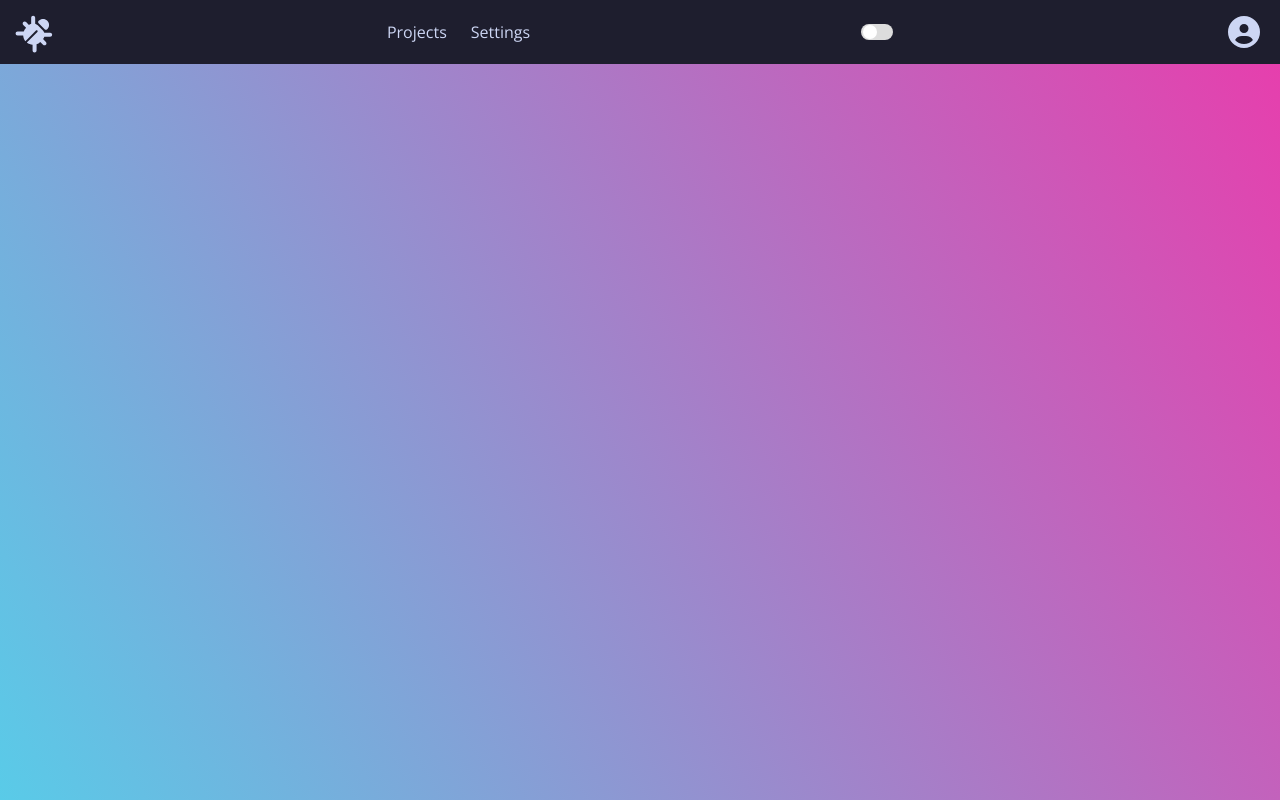
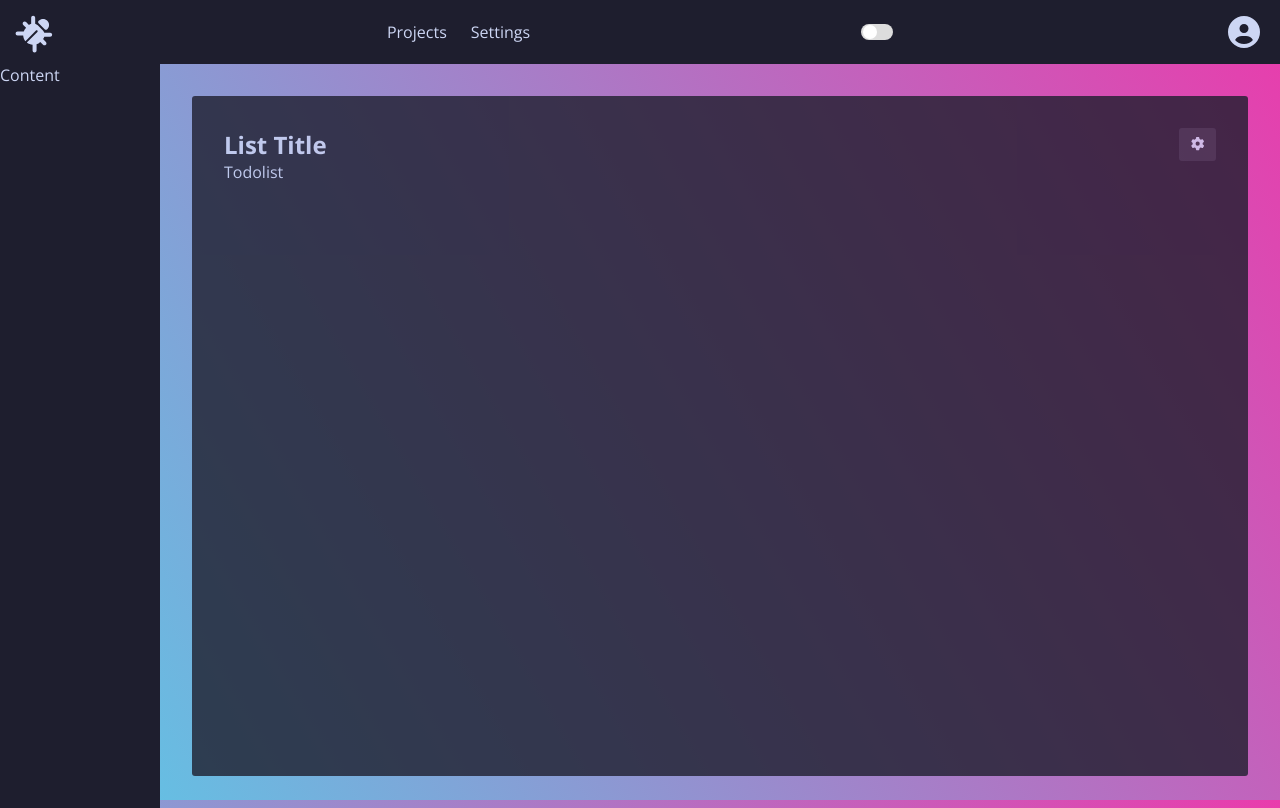
Before and after one commit to Dylan-Clarry/todo-app, a React app: page /home in a window 1280 px wide. Before the commit this address had no page. Built offline with nearby package versions, Linux system fonts and the light colour scheme.

Commit message:
big layout changes; will actually work on functionality now\?\?

```diff
--- a/src/App.tsx
+++ b/src/App.tsx
@@ -2,7 +2,6 @@ import React from "react";
 import "./assets/styles/global.scss";
 import { useEffect } from "react";
 import { Route, Routes } from "react-router-dom";
-import Navbar from "./components/layout/Navbar";
 import { ThemeContextProvider } from "./context/ThemeContext";
 import Home from "./pages/Home";
 import Settings from "./pages/Settings";
@@ -18,13 +17,17 @@ const App = () => {
   //asd;flasdf
   return (
     <ThemeContextProvider>
-      <Navbar />
+      <div id="main-container">
+        <div id="content">
           <Routes>
             <Route path="/" element={<Home />} />
             <Route path="/settings" element={<Settings />} />
+            <Route path="/home" element={<Home />} />
             <Route path="/account" element={<Account />} />
             <Route path="/login" element={<Login />} />
           </Routes>
+        </div>
+      </div>
     </ThemeContextProvider>
   );
 };
--- a/src/assets/styles/global.scss
+++ b/src/assets/styles/global.scss
@@ -7,6 +7,8 @@
   --bg-lt-dark: #313244;
   --green: #a6e3a1;
   --sapphire: #74c7ec;
+
+  --border-radius: 3px;
 
   /* font */
   font-size: 16px;
--- a/src/components/layout/Navbar.jsx
+++ b/src/components/layout/Navbar.jsx
@@ -20,8 +20,6 @@ const CustomLink = ({ to, children, ...props }) => {
 };
 
 const Navbar = () => {
-  //const { theme, setTheme } = useContext(ThemeContext);
-
   const handleSetTheme = () => {
     setTheme(theme === "light" ? "dark" : "light");
   };
--- /dev/null
+++ b/src/components/layout/Sidebar.style.scss
@@ -0,0 +1,4 @@
+#sidebar {
+  height: 100%;
+  background-color: var(--bg-dark);
+}
--- /dev/null
+++ b/src/components/layout/Sidebar.tsx
@@ -0,0 +1,12 @@
+import React, { FC } from "react";
+import "./Sidebar.style.scss";
+
+const Sidebar: FC = () => {
+  return (
+    <div id="sidebar">
+      <p>Content</p>
+    </div>
+  );
+};
+
+export default Sidebar;
--- /dev/null
+++ b/src/pages/Home.style.scss
@@ -0,0 +1,36 @@
+.home {
+  color: var(--font-color);
+
+  &__content {
+    height: 93vh;
+    display: grid;
+    grid-template-columns: 1fr 7fr;
+  }
+
+  &__board {
+    background-color: var(--bg-dark);
+    border-radius: var(--border-radius);
+    margin: 2rem;
+    padding: 2rem;
+    color: var(--font-color);
+    opacity: 0.8;
+  }
+
+  &__bar {
+    display: flex;
+    justify-content: space-between;
+
+    button {
+      background-color: var(--bg-lt-dark);
+      color: var(--font-color);
+      border-style: none;
+      border-radius: var(--border-radius);
+      padding: 0.25rem 0.75rem;
+      opacity: 1;
+    }
+
+    button:active {
+      background-color: var(--bg-dark);
+    }
+  }
+}
--- a/src/pages/Home.tsx
+++ b/src/pages/Home.tsx
@@ -1,35 +1,28 @@
-import React from "react";
-import { useState } from "react";
+import React, { FC } from "react";
+import { FontAwesomeIcon } from "@fortawesome/react-fontawesome";
+import { faGear } from "@fortawesome/free-solid-svg-icons";
+import Navbar from "../components/layout/Navbar";
+import Sidebar from "../components/layout/Sidebar";
+import "../components/layout/Navbar.style.scss";
+import "./Home.style.scss";
 
-const itemsFromBackend = [
-  { id: "1", content: "First task" },
-  { id: "2", content: "Second task" },
-];
+const Home: FC = () => {
+  return (
+    <div className="home">
+      <Navbar />
+      <div className="home__content">
+        <Sidebar />
+        <div className="home__board">
+          <div className="home__bar">
+            <h2>List Title</h2>
+            <button>
+              <FontAwesomeIcon icon={faGear} />
+            </button>
+          </div>
 
-const columnsFromBackend = {
-  ["1"]: {
-    name: "Todo",
-    items: itemsFromBackend,
-  },
-};
-
-const Home = () => {
-  const [columns, setColumns] = useState(columnsFromBackend);
-
-  const filler = () => {
-    let isTrue = false;
-    if (isTrue) {
-      setColumns(columns);
-    }
-  };
-  filler();
-
-  return (
-    <div className="Home">
-      <h1>Home</h1>
-      <div
-        style={{ display: "flex", justifyContent: "center", height: "100%" }}
-      ></div>
+          <div className="todolist">Todolist</div>
+        </div>
+      </div>
     </div>
   );
 };
--- a/src/pages/Login.style.scss
+++ b/src/pages/Login.style.scss
@@ -7,7 +7,7 @@
   &__container {
     background-color: var(--bg-dark);
     color: var(--font-color);
-    border-radius: 3px;
+    border-radius: var(--border-radius);
     width: 50%;
     height: 30%;
     display: flex;
@@ -22,7 +22,7 @@
     input {
       background-color: var(--bg-dark);
       border-style: solid;
-      border-radius: 3px;
+      border-radius: var(--border-radius);
       border-color: var(--green);
       color: var(--font-color);
       margin-bottom: 1rem;
@@ -44,7 +44,7 @@
     background-color: var(--green);
     color: var(--font-color-dark);
     border-style: none;
-    border-radius: 3px;
+    border-radius: var(--border-radius);
   }
 
   &__btn:hover {
--- a/src/pages/Temp.tsx
+++ b/src/pages/Temp.tsx
@@ -7,9 +7,9 @@ import Navbar from "../components/layout/Navbar";
 import { ThemeContextProvider } from "../context/ThemeContext";
 
 const Temp = () => {
-  const [trackIdMax, setTrackIdMax] = useState(0);
-  const [inputText, setInputText] = useState("");
-  const [status, setStatus] = useState("all");
+  const [trackIdMax, setTrackIdMax] = useState<number>(0);
+  const [inputText, setInputText] = useState<string>("");
+  const [status, setStatus] = useState<string>("all");
   const [todoList, setTodoList] = useState<any[]>([]);
   const [filteredTodoList, setFilteredTodoList] = useState<any[]>([]);
   //const [theme, setTheme] = useState("light");
```
Lines whose indentation alone changed are shown as unchanged.
